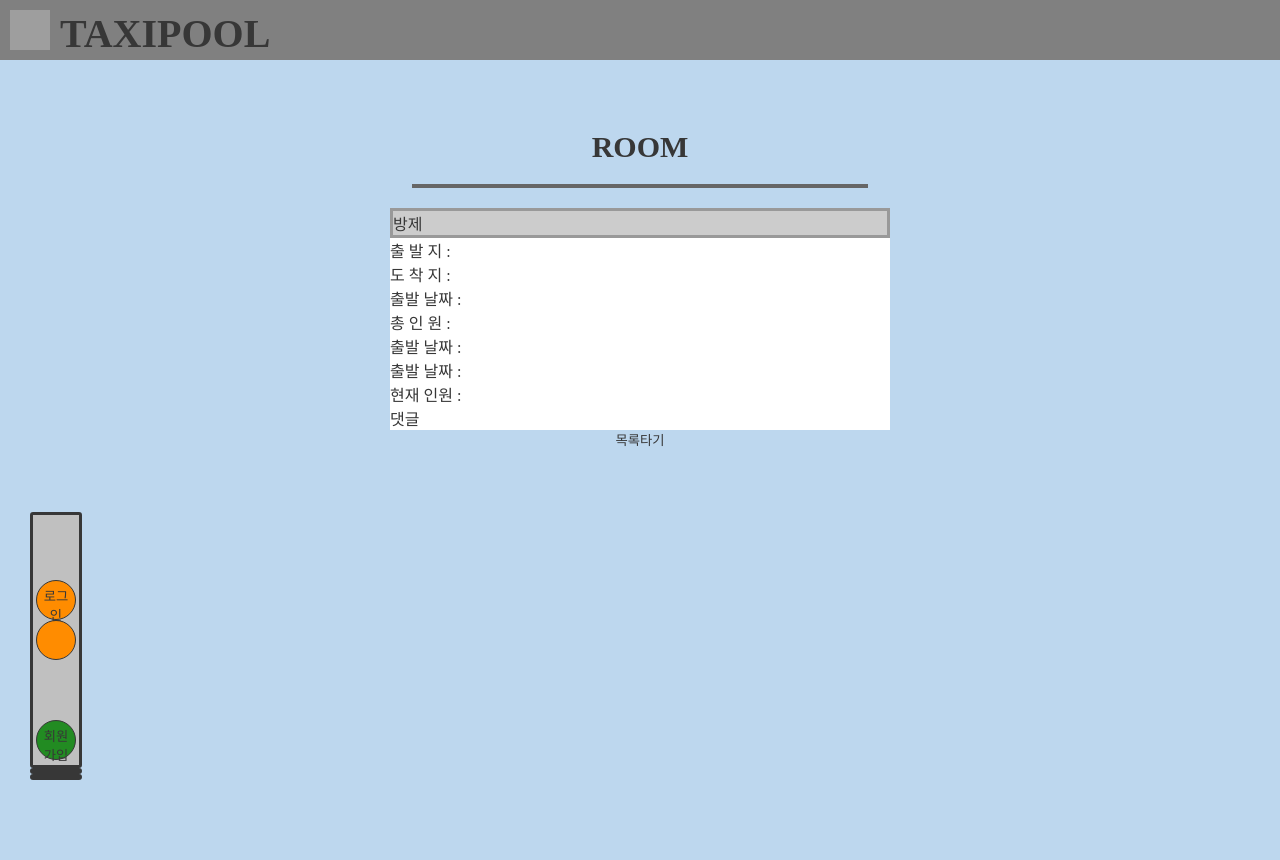
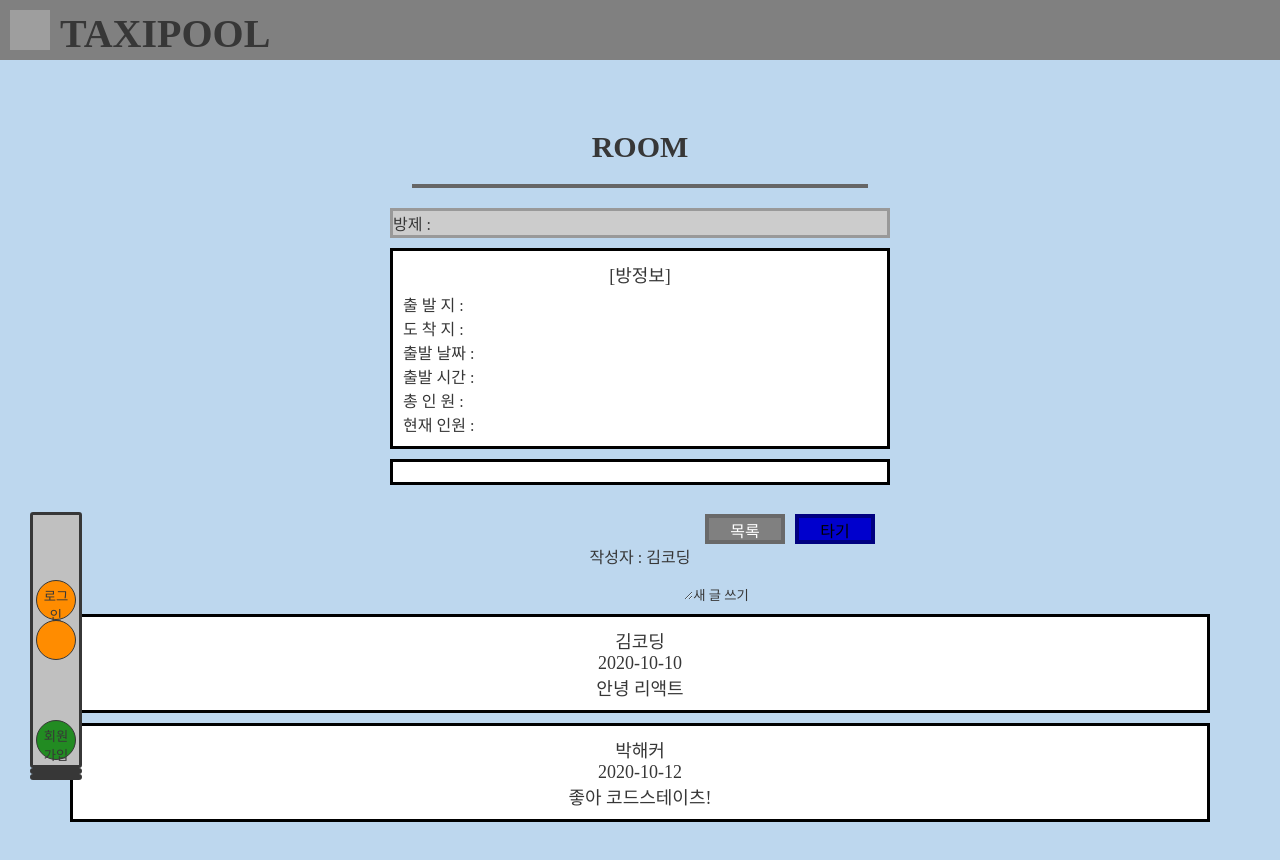
Before and after one commit to taxipool/frontend, a React (Create React App) app: page /view in a window 1280 px wide. Built offline with nearby package versions, Linux system fonts and the light colour scheme; grey boxes are pictures that could not be loaded; a web font is replaced by a local one.

Commit message:
이예림 페이지 별 페이지 이동, 페이지 디자인, 댓글 테스트

```diff
--- a/src/Create.css
+++ b/src/Create.css
@@ -35,6 +35,7 @@
 }
 
 .create input {
+    background-color: #fff;
     border: 3px solid;
     padding: 3px 3px;
 }
@@ -67,34 +68,33 @@
 }
 
 .create .roomname_i {
-    width: 384px;
+    width: 395px;
     margin: 10px 5px 10px 0px;
 }
 
 .create .totalmember_i {
-    width: 64px;
+    width: 75px;
     margin: 10px 0px;
 }
 
 .create .startpoint_i {
-    width: 224px;
+    width: 236px;
     margin: 10px 5px 10px 0px;
 }
 
 .create .endpoint_i {
-    width: 224px;
+    width: 236px;
     margin: 10px 0px;
 }
 
 .create .startdate_ia, .startdate_ib, .starttime_ia, .starttime_ib {
-    width: 104px;
+    width: 116px;
     margin: 10px 2.5px;
 }
 
 .create .cancel {
     background-color: red;
-    border-color: darkred;
-    border-width: 4px;
+    border: 4px solid darkred;
     color: white;
     width: 80px;
     height: 30px;
@@ -108,8 +108,7 @@
 
 .create .complete {
     background-color: gray;
-    border-color: dimgray;
-    border-width: 4px;
+    border: 4px solid dimgray;
     color: black;
     width: 80px;
     height: 30px;
--- a/src/Create.js
+++ b/src/Create.js
@@ -5,39 +5,39 @@ function Create() {
         <div class="create">
             <h2 class="title">CREATE</h2>
             <hr></hr>
-            <div class="top">
-                <div class="top_1">
+            <div>
+                <div>
                     <label class="roomname" htmlFor='input_roomname'>방제</label>
                     <label class="totalmember" htmlFor='input_totalmember'>인원</label>
                 </div>
-                <div class="top_2">
-                    <input class="roomname_i" type='text' name='input_roomname'/>
+                <div>
+                    <input class="roomname_i" type='text' name='input_roomname' placeholder="방제를 작성해주세요"/>
                     <input class="totalmember_i" type='number' min="1" max="3" name='input_totalmember' placeholder="모집인원"/>
                 </div>
             </div>
-            <div class="center">
-                <div class="center_1">
+            <div>
+                <div>
                     <label class="startpoint" htmlFor='input_startpoint'>출발지</label>
                     <label class="endpoint" htmlFor='input_endpoint'>도착지</label>
                 </div>
-                <div class="center_2">
+                <div>
                     <input class="startpoint_i" type='text' name='input_startpoint' placeholder="자세히 작성해주세요"/>
                     <input class="endpoint_i" type='text' name='input_endpoint' placeholder="자세히 작성해주세요"/>
                 </div>
             </div>
-            <div class="bottom">
-                <div class="bottom_1">
+            <div>
+                <div>
                     <label class="startdate" htmlFor='input_startdate'>출발 날짜</label>
                     <label class="starttime" htmlFor='input_starttime'>출발 시간</label>
                 </div>
-                <div class="bottom_2">
+                <div>
                     <input class="startdate_ia" type='number' min="1" max="12" name='input_startdate' placeholder="월"/>
                     <input class="startdate_ib" type='number' min="1" max="31" name='input_startdate' placeholder="일"/>
                     <input class="starttime_ia" type='number' min="1" max="24" name='input_starttime' placeholder="시"/>
                     <input class="starttime_ib" type='number' min="0" max="59" name='input_starttime' placeholder="분"/>
                 </div>
             </div>
-            <div class="creatBtn">
+            <div>
                 <button class="cancel" type='button'>
                     취소
                 </button>
--- a/src/Main.css
+++ b/src/Main.css
@@ -0,0 +1,15 @@
+.main {
+    height: 100vh;
+    padding: 70px;
+    background-color: #bdd7ee;
+    margin-top: 60px;
+}
+
+.main .title {
+    font-size: 30px;
+}
+
+.main hr {
+    border-top: 4px solid #666;
+    margin: 20px 30%;
+}
--- a/src/Main.js
+++ b/src/Main.js
@@ -1,11 +1,13 @@
 import React from "react";
+import './Main.css';
 
 function Main(props) {
   console.log(props);
   return(
-    <div>
+    <div class="main">
+      <h2 class="title">LIST</h2>
+      <hr></hr>
       <br/><br/><br/><br/><br/><br/>
-      <a href="./login">로그인</a>
     </div>
     )
 }
--- /dev/null
+++ b/src/SingleComment.js
@@ -0,0 +1,11 @@
+import React from 'react';
+
+export default function SingleComment({comment}){
+    return(
+        <div className='comment'>
+            <div className='writer'>{comment.writer}</div>
+            <div className='date'>{comment.date}</div>
+            <div className='content'>{comment.content}</div>
+        </div>
+    )
+}
--- a/src/Update.css
+++ b/src/Update.css
@@ -35,6 +35,7 @@
 }
 
 .update input {
+    background-color: #fff;
     border: 3px solid;
     padding: 3px 3px;
 }
@@ -67,34 +68,33 @@
 }
 
 .update .roomname_i {
-    width: 384px;
+    width: 395px;
     margin: 10px 5px 10px 0px;
 }
 
 .update .totalmember_i {
-    width: 64px;
+    width: 75px;
     margin: 10px 0px;
 }
 
 .update .startpoint_i {
-    width: 224px;
+    width: 236px;
     margin: 10px 5px 10px 0px;
 }
 
 .update .endpoint_i {
-    width: 224px;
+    width: 236px;
     margin: 10px 0px;
 }
 
 .update .startdate_ia, .startdate_ib, .starttime_ia, .starttime_ib {
-    width: 104px;
+    width: 116px;
     margin: 10px 2.5px;
 }
 
 .update .cancel {
     background-color: red;
-    border-color: darkred;
-    border-width: 4px;
+    border: 4px solid darkred;
     color: white;
     width: 80px;
     height: 30px;
@@ -108,8 +108,7 @@
 
 .update .complete {
     background-color: gray;
-    border-color: dimgray;
-    border-width: 4px;
+    border: 4px solid dimgray;
     color: black;
     width: 80px;
     height: 30px;
--- a/src/View.css
+++ b/src/View.css
@@ -37,16 +37,24 @@
     border: 3px solid #999;
 }
 
+.view .maintext_1, .comment {
+    font-size: large;
+    text-align: center;
+    margin-bottom: 5px;
+}
+
 .view .roomview, .comment {
     background-color: white;
-    border-width: 3px;
-    border-color: black;
+    border: 3px solid #000;
+
+    padding: 10px;
+
+    margin-top: 10px;
 }
 
-.update .list {
+.view .list {
     background-color: gray;
-    border-color: dimgray;
-    border-width: 4px;
+    border: 4px solid dimgray;
     color: white;
     width: 80px;
     height: 30px;
@@ -58,10 +66,9 @@
     font-size: medium;
 }
 
-.update .ride {
+.view .ride {
     background-color: mediumblue;
-    border-color: navy;
-    border-width: 4px;
+    border: 4px solid navy;
     color: #000000;
     width: 80px;
     height: 30px;
--- a/src/View.js
+++ b/src/View.js
@@ -1,37 +1,86 @@
+import React from 'react';
+import SingleComment from './SingleComment'
 import './View.css';
 
-function View() {
+class View extends React.Component{
+    constructor(props){
+        super(props);
+        this.state = {
+            comments: [
+                {
+                    uuid:1,
+                    writer:"김코딩",
+                    date: "2020-10-10",
+                    content: "안녕 리액트"
+                },
+                {
+                    uuid:2,
+                    writer:"박해커",
+                    date: "2020-10-12",
+                    content: "좋아 코드스테이츠!"
+                }
+            ]
+        }
+        this.addComent = this.addComent.bind(this);
+    }
+    addComent(){
+        let value = document.querySelector('#new-comment-content').value;
+        this.setState({comments: [...this.state.tweets, {
+            uuid: this.state.comments.length + 1,
+            writer: '김코딩',
+            date: new Date().toISOString().slice(0, 10),
+            content:value
+        }]})
+    }
+    render(){
         return(
             <div class="view">
                 <h2 class="title">ROOM</h2>
                 <hr></hr>
                 <div>
-                <label class="roomname" htmlFor='input_roomname'>방제</label>
+                    <label class="roomname">방제 : </label>
                 </div>
                 <div>
-                <label class="roomview" htmlFor='input_startpoint'>
+                    <label class="roomview">
+                        <div class="maintext_1">[방정보]</div>
                         <div>출 발 지 :</div>
                         <div>도 착 지 :</div>
                         <div>출발 날짜 : </div>
+                        <div>출발 시간 : </div>
                         <div>총 인 원 : </div>
-                    <div>출발 날짜 : </div>
-                    <div>출발 날짜 : </div>
                         <div>현재 인원 : </div>
                     </label>
                 </div>
                 <div>
-                <label class="comment" htmlFor='input_startdate'>댓글</label>
+                    <label class="comment"></label>
+
                 </div>
                 <div>
-                <button class="list" type='button'>
+                    <a href="/main"><button class="list" type='button'>
                         목록
-                </button>
+                    </button></a>
                     <button class="ride" type='submit'>
                         타기
                     </button>
                 </div>
+                <div id="root">
+                    <div>
+                        <div>작성자 : 김코딩</div>
+                        <div id="writing-area">
+                            <textarea id="new-comment-content"></textarea>
+                            <button id="submit-new-comment" onClick={this.addComment}>새 글 쓰기</button>
+                        </div>
+                        <ul id="comments">
+                            {
+                                this.state.comments.map(comment => {
+                                    return <SingleComment key={comment.uuid} comment={comment}/>
+                                })
+                            }
+                        </ul>
+                    </div>
+                </div>
             </div>
         )
     }
-
+}
 export default View;
```
Also changed, not shown: src/Update.js (+15 -15 lines). Lines whose indentation alone changed are shown as unchanged.
